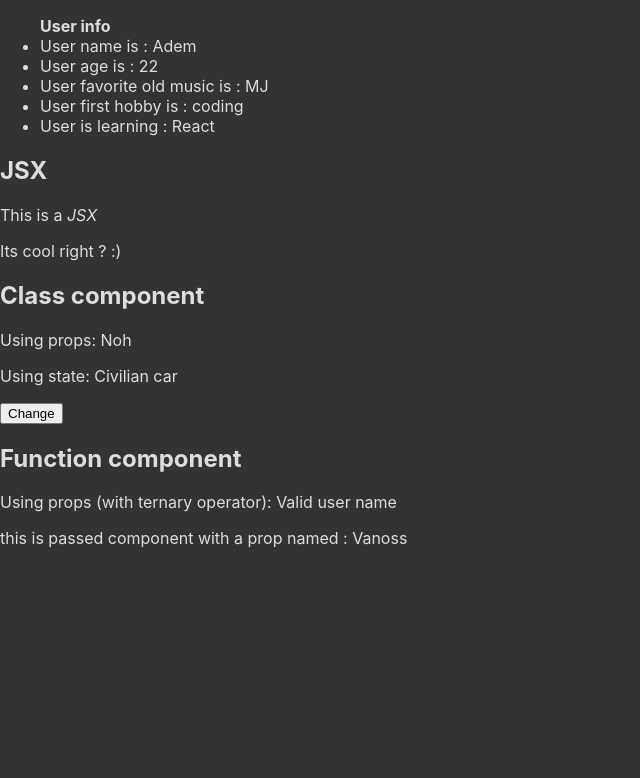
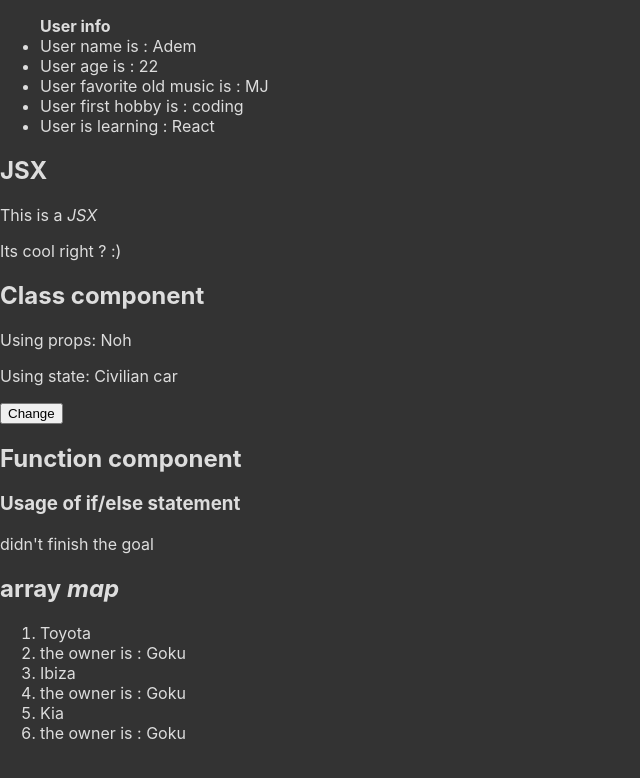
Before and after one commit to AdemLayes/learn-react, a React (Create React App) app: page / in a window 1280 px wide. Shown: the top 778 px of the page, without its empty margins (0-640 px from the left). Built offline with nearby package versions, Linux system fonts and the light colour scheme.

Commit message:
05/13 learning React
learned using events, conditions (if/else, &&, ternary operator) and using array map to render components

```diff
--- a/src/App.js
+++ b/src/App.js
@@ -63,17 +63,45 @@ export class ClassCar extends React.Component {
     )
   }
 }
+
 // Function Component
-function PassedFun(props) {
-  return (<p>this is passed component with a prop named : { props.prop }</p>)
-}
+let cars = ["toyota", "kia", "ibiza"]
 export function FunCar(props) {
-  let propName = "Vanoss"
+  let clicked = (a, b) => {
+    alert("The event type is :\n" + b.type)
+  }
+  let Goal = (props) => {
+    if(props.goal) {
+      return "the goal is complete";
+    }else {
+      return "didn't finish the goal";
+    }
+  }
   return (
     <div>
-      <h2>Function component</h2>
-      <p>Using props (with ternary operator): { props.name.length > 3? "Valid user name": "invalid user name" }</p>
-      <PassedFun prop={ propName } />
+      <h2 onClick={(event) => clicked("test", event)}>Function component</h2>
+      <h3>Usage of if/else statement</h3>
+      <Goal goal={ false } />
     </div>
   )
 }
+export function MapFun(props) {
+  let cars = ["Toyota", "Ibiza", "Kia"];
+  let Maping = (props) => <li>{props.brand}</li>
+  let Maping2 = (props) => <li>the owner is : {props.owner}</li>
+  return (
+    <>
+      <h2>array <i>map</i></h2>
+      <ol>
+        { cars.map((elem) =>{
+          return (
+            <>
+              <Maping brand={elem} />
+              <Maping2 owner="Goku" />
+           </>
+          )
+        }) }
+      </ol>
+    </>
+  )
+}
--- a/src/index.js
+++ b/src/index.js
@@ -1,7 +1,7 @@
 import React from 'react';
 import ReactDOM from 'react-dom/client';
 import './index.css';
-import App, {person, JsxTxt, FunCar, ClassCar} from './App';
+import App, {person, JsxTxt, FunCar, ClassCar, MapFun} from './App';
 
 const root = ReactDOM.createRoot(document.getElementById('root'));
 root.render(
@@ -10,7 +10,8 @@ root.render(
     {App(person)}
     {JsxTxt}
     <ClassCar name="Noh"/>
-    <FunCar name="Adem" color="Red"/>
+    <FunCar name="Adem" />
+    <MapFun />
   </>
   </React.StrictMode>
 );
```
